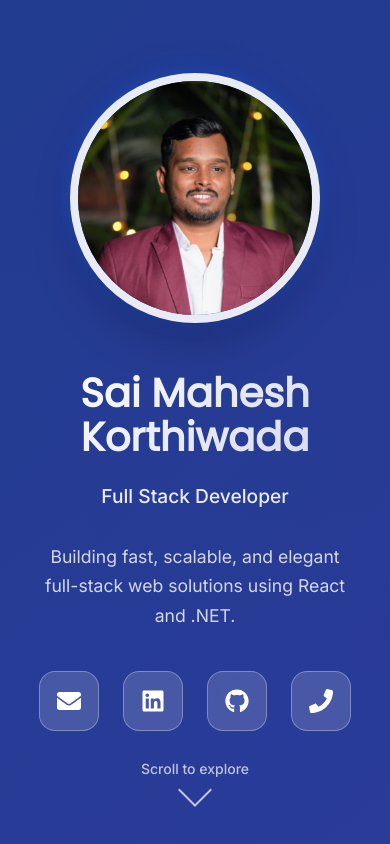
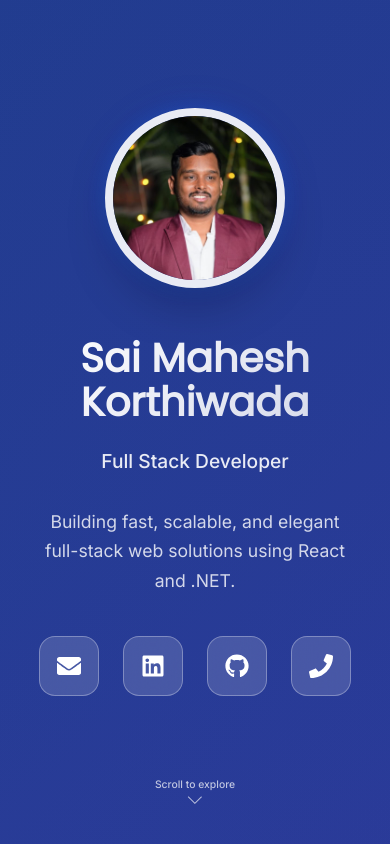
Before and after one commit to saimahesh-k/basicWebsiteSai, a React (Create React App) app: page / in a window 390 px wide. Shown: the top 844 px of the page. Built offline with nearby package versions, Linux system fonts and the light colour scheme.

Commit message:
fixed scroll ui issue

```diff
--- a/src/Pages/Portfolio.css
+++ b/src/Pages/Portfolio.css
@@ -749,6 +749,28 @@ body {
 }
 
 /* Responsive Design */
+/* Profile image responsive sizing from 1536px down to 500px */
+@media (max-width: 1536px) {
+  .profile-image-container {
+    width: 320px;
+    height: 320px;
+  }
+}
+
+@media (max-width: 1280px) {
+  .profile-image-container {
+    width: 300px;
+    height: 300px;
+  }
+}
+
+@media (max-width: 1024px) {
+  .profile-image-container {
+    width: 280px;
+    height: 280px;
+  }
+}
+
 @media (max-width: 768px) {
   .hero-content {
     grid-template-columns: 1fr;
@@ -787,6 +809,53 @@ body {
 
   .experience-item::before {
     left: -var(--space-5);
+  }
+
+  /* Responsive scroll indicator for tablet */
+  .scroll-indicator {
+    font-size: 0.75rem;
+  }
+
+  .scroll-arrow {
+    width: 14px;
+    height: 14px;
+    border-width: 1px;
+  }
+}
+
+@media (max-width: 640px) {
+  .profile-image-container {
+    width: 220px;
+    height: 220px;
+  }
+
+  /* Responsive scroll indicator for mobile */
+  .scroll-indicator {
+    font-size: 0.7rem;
+  }
+
+  .scroll-arrow {
+    width: 12px;
+    height: 12px;
+    border-width: 1px;
+  }
+}
+
+@media (max-width: 500px) {
+  .profile-image-container {
+    width: 180px;
+    height: 180px;
+  }
+
+  /* Responsive scroll indicator for small mobile */
+  .scroll-indicator {
+    font-size: 0.65rem;
+  }
+
+  .scroll-arrow {
+    width: 10px;
+    height: 10px;
+    border-width: 1px;
   }
 }
 
```
